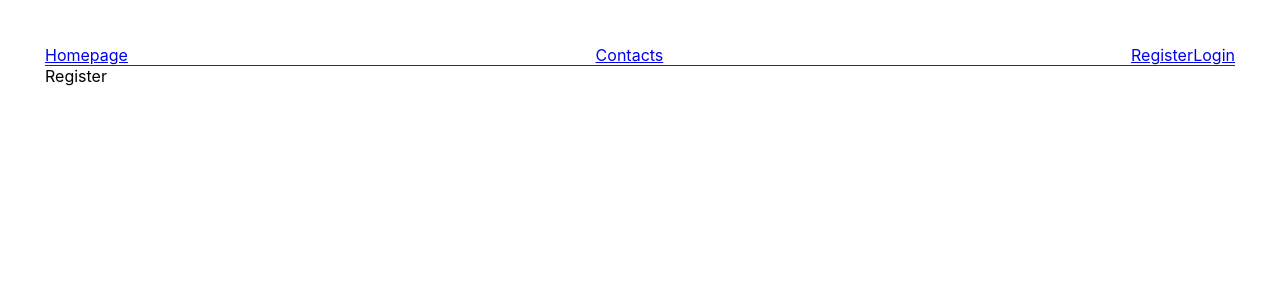
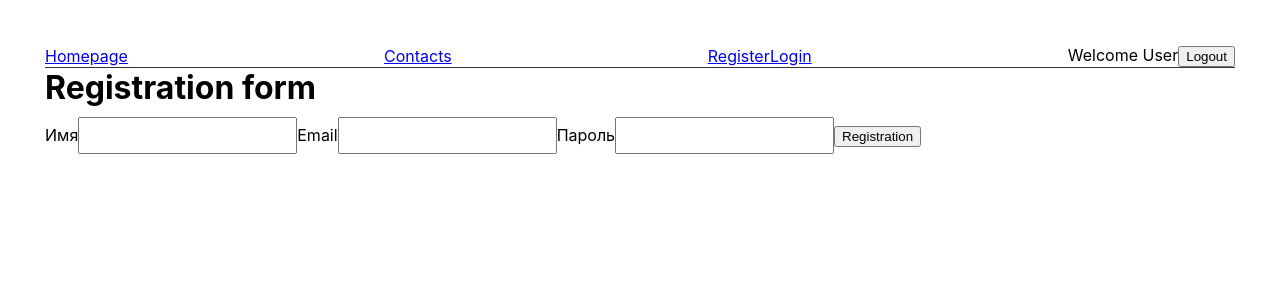
Before and after one commit to isITnow/goit-react-hw-08-phonebook, a React (Create React App) app: page /register in a window 1280 px wide. Shown: the top 300 px of the page. Built offline with nearby package versions, Linux system fonts and the light colour scheme.

Commit message:
add Registration form

```diff
--- a/src/components/AppBar/AppBar.jsx
+++ b/src/components/AppBar/AppBar.jsx
@@ -4,6 +4,7 @@ import { NavLink } from 'react-router-dom';
 import AuthNav from 'components/AuthNav';
 
 import s from './appBar.module.css';
+import UserMenu from 'components/UserMenu';
 
 const AppBar = () => {
     return (
@@ -11,6 +12,7 @@ const AppBar = () => {
             <NavLink to="/">Homepage</NavLink>
             <NavLink to="/contacts">Contacts</NavLink>
             <AuthNav />
+            <UserMenu />
         </header>
     );
 };
--- a/src/pages/Home-page/HomePage.jsx
+++ b/src/pages/Home-page/HomePage.jsx
@@ -4,7 +4,7 @@ import React from 'react';
 // import s from './homePage.module.css';
 
 const HomePage = () => {
-    return <div>Home page</div>;
+    return <h1>Welcome to our Home page</h1>;
 };
 
 export default HomePage;
--- a/src/pages/Register-page/RegisterPage.jsx
+++ b/src/pages/Register-page/RegisterPage.jsx
@@ -4,7 +4,49 @@ import React from 'react';
 // import s from './registerPage.module.css';
 
 const RegisterPage = () => {
-    return <div>Register</div>;
+    return (
+        <div>
+            <h1>Registration form</h1>
+
+            <form
+                onSubmit={console.log('RegForm Click')}
+                className="#"
+                autoComplete="off"
+            >
+                <label className="#">
+                    Имя
+                    <input
+                        type="text"
+                        name="name"
+                        // value={}
+                        onChange={console.log}
+                    />
+                </label>
+
+                <label className="#">
+                    Email
+                    <input
+                        type="email"
+                        name="email"
+                        // value={email}
+                        onChange={console.log}
+                    />
+                </label>
+
+                <label className="#">
+                    Пароль
+                    <input
+                        type="password"
+                        name="password"
+                        // value={password}
+                        onChange={console.log}
+                    />
+                </label>
+
+                <button type="submit">Registration</button>
+            </form>
+        </div>
+    );
 };
 
 export default RegisterPage;
```
